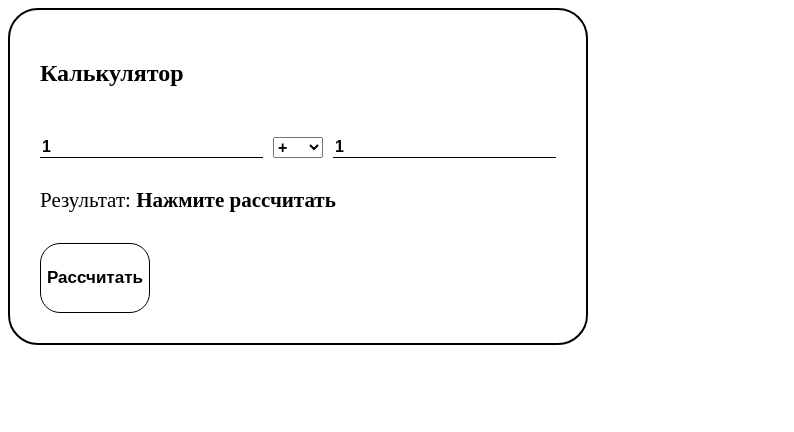
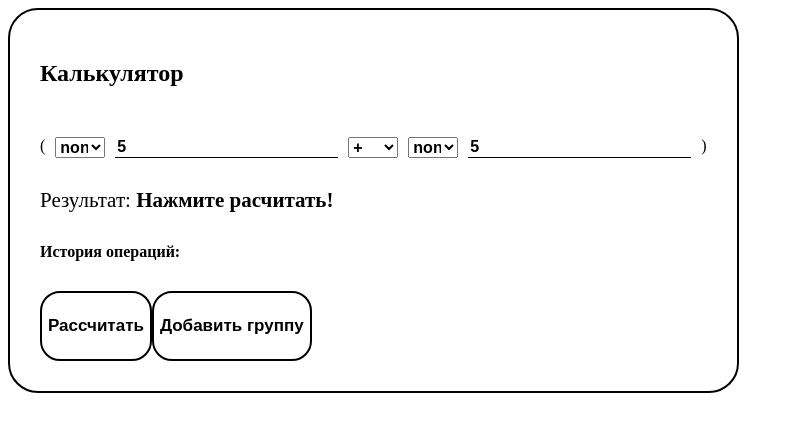
Before and after one commit to Danslis/angular-course, an Angular app: page / in a window 1280 px wide. Shown: the top 432 px of the page, without its empty margins (0-794 px from the left). Built offline with nearby package versions, Linux system fonts and the light colour scheme.

Commit message:
калькулятор

```diff
--- a/src/app/calculator/component/my-calculator.component.html
+++ b/src/app/calculator/component/my-calculator.component.html
@@ -1,19 +1,77 @@
 <div class="calculator">
   <h2 class="calculator__title">Калькулятор</h2>
-  <div class="calculator__container">
-  <input type="number" class="calculator__input" [(ngModel)]="first"/>
-  <select class="calculator__select" [(ngModel)]="operation">
-    <option [value]="operation" *ngFor="let operation of operations">
-      {{operation}}
-    </option>
-  </select>
-  <input type="number" class="calculator__input" [(ngModel)]="second"/>
+
+  <ng-container *ngFor="let group of calcGroups; let i = index">
+    <div class="calculator__container">
+      <span>(</span>
+      <select class="calculator__modif" [(ngModel)]="group.first.modificator">
+        <option
+          [value]="modificator.value"
+          *ngFor="let modificator of calcModifiers | keyvalue"
+        >
+          {{ modificator.value }}
+        </option>
+      </select>
+      <input
+        type="number"
+        class="calculator__input"
+        [(ngModel)]="group.first.value"
+      />
+      <select class="calculator__select" [(ngModel)]="group.operation">
+        <option
+          [value]="operation.value"
+          *ngFor="let operation of calcOperations | keyvalue"
+        >
+          {{ operation.value }}
+        </option>
+      </select>
+      <select class="calculator__modif" [(ngModel)]="group.second.modificator">
+        <option
+          [value]="modificator.value"
+          *ngFor="let modificator of calcModifiers | keyvalue"
+        >
+          {{ modificator.value }}
+        </option>
+      </select>
+      <input
+        type="number"
+        class="calculator__input"
+        [(ngModel)]="group.second.value"
+      />
+      <span>)</span>
+
+      <button *ngIf="i !== 0" (click)="removeGroup(i)">del</button>
+    </div>
+
+    <select
+      class="calculator__select"
+      [(ngModel)]="operationsBetweenGroups[i]"
+      *ngIf="operationsBetweenGroups.length > i"
+    >
+      <option
+        [value]="operation.value"
+        *ngFor="let operation of calcOperations | keyvalue"
+      >
+        {{ operation.value }}
+      </option>
+    </select>
+  </ng-container>
+
+  <span class="calculator__result"
+    >Результат: <span>{{ result ? result : "Нажмите расчитать!" }}</span></span
+  >
+
+  <div class="calculator__history">
+    <span class="calculator__history-title">История операций:</span>
+    <span *ngFor="let obj of history; let i = index"
+      >{{ i + 1 }}. {{ obj }}</span
+    >
   </div>
 
-  <span class="calculator__result">
-    Результат:
-    <span>{{result ? result: 'Нажмите рассчитать'}}</span>
-  </span>
-
-  <button (click)="calc()" class="calculator__btn">Рассчитать</button>
+  <div>
+    <button class="calculator__btn" (click)="calcGroup()">Рассчитать</button>
+    <button class="calculator__btn" (click)="addGroup()">
+      Добавить группу
+    </button>
+  </div>
 </div>
--- a/src/app/calculator/component/my-calculator.component.scss
+++ b/src/app/calculator/component/my-calculator.component.scss
@@ -1,4 +1,4 @@
-.calculator{
+.calculator {
   display: flex;
   flex-direction: column;
 
@@ -10,14 +10,14 @@
 
   padding: 30px;
 
-  &__container{
+  &__container {
     display: flex;
     flex-direction: row;
 
     gap: 10px;
   }
 
-  &__input{
+  &__input {
     font-size: 16px;
     font-weight: bold;
 
@@ -26,29 +26,48 @@
     border-bottom: 1px solid black;
   }
 
-  &__select{
+  &__select {
     outline: none;
     font-size: 16px;
     font-weight: bold;
     width: 50px;
   }
 
-  &__result{
+  &__result {
     font-size: 21px;
 
-    span{
+    span {
       font-weight: bold;
-    };
+    }
   }
 
-  &__btn{
+  &__modif {
+    font-size: 16px;
+    outline: none;
+    font-size: 16px;
+    font-weight: bold;
+    width: 50px;
+  }
+
+  &__history {
+    display: flex;
+    flex-direction: column;
+    gap: 15px;
+
+    &-title {
+      font-weight: bold;
+      font-size: 16px;
+    }
+  }
+
+  &__btn {
     outline: none;
 
     width: fit-content;
     height: 70px;
     font-weight: bold;
     font-size: 17px;
-    border: 1px solid black;
+    border: 2px solid black;
     border-radius: 20px;
     background-color: transparent;
 
--- a/src/app/calculator/component/my-calculator.component.ts
+++ b/src/app/calculator/component/my-calculator.component.ts
@@ -1,4 +1,29 @@
 import { Component } from '@angular/core';
+
+interface CalcGroup {
+    first: CalcVar
+    second: CalcVar
+    operation: CalcOperations;
+}
+
+interface CalcVar {
+    value: number;
+    modificator: CalcModifiers;
+}
+enum CalcOperations {
+    plus = '+',
+    minus = '-',
+    multiply = '*',
+    divide = '/'
+}
+enum CalcModifiers {
+    none = 'none',
+    sin = 'sin',
+    cos = 'cos',
+    square = 'square',
+}
+
+
 
 @Component({
     selector: 'app-my-calculator',
@@ -6,31 +31,106 @@ import { Component } from '@angular/core';
     styleUrls: ['./my-calculator.component.scss']
 })
 export class MyCalculatorComponent {
+    public calcOperations = CalcOperations;
 
-  public first: number = 1;
-  public second: number = 1;
+    public calcModifiers = CalcModifiers;
 
-  public operation: string = '+';
+    public calcGroups: CalcGroup[] = [
+        {
+            first: {
+                value: 5,
+                modificator: CalcModifiers.none
+            },
+            second: {
+                value: 5,
+                modificator: CalcModifiers.none
+            },
+            operation: CalcOperations.plus
+        }
+    ]
 
-  public operations: string[] = ['+', '-', '*', '/'];
+    public initialCalcGroups = this.calcGroups;
 
-  public result?: number;
+    public history: string[] = [];
 
-  public calc(){
-    switch (this.operation) {
-      case '+':
-        this.result =  this.first + this.second;
-        break;
-      case '-':
-        this.result =  this.first - this.second;
-        break;
-      case '*':
-        this.result =  this.first * this.second;
-        break;
-      case '/':
-        this.result =  this.first / this.second;
-        break;
+    public operationsBetweenGroups: CalcOperations[] = [];
+
+    public result?: number;
+
+    public addGroup(): void {
+        this.calcGroups.push({
+            first: {
+                value: 0,
+                modificator: CalcModifiers.none
+            },
+            second: {
+                value: 0,
+                modificator: CalcModifiers.none
+            },
+            operation: CalcOperations.plus
+        })
+
+        this.operationsBetweenGroups.push(CalcOperations.plus);
     }
-  }
+
+    public removeGroup(index: number): void {
+        this.calcGroups.splice(index, 1);
+    }
+
+    public calcGroup() {
+
+        let result = 0;
+
+        let tempHistory: string[] = [];
+
+        this.calcGroups.forEach((group, i) => {
+            if (i === 0) {
+                result = this.calc(this.caclValueWithModif(group.first), this.caclValueWithModif(group.second), group.operation);
+            } else {
+                let tempResult = this.calc(this.caclValueWithModif(group.first), this.caclValueWithModif(group.second), group.operation);
+                result = this.calc(result, tempResult, this.operationsBetweenGroups[i - 1]);
+            }
+            tempHistory.push(
+                `
+        (
+          ${group.first.modificator !== CalcModifiers.none ? group.first.modificator : ''} ${group.first.value}
+          ${group.operation}
+          ${group.second.modificator !== CalcModifiers.none ? group.second.modificator : ''} ${group.second.value}
+          )
+        `)
+        })
+
+        tempHistory.push(`= ${result}`);
+        this.history.push(tempHistory.join(' '));
+
+        this.result = result;
+
+    }
+
+    public caclValueWithModif(value: CalcVar): number {
+        switch (value.modificator) {
+            case CalcModifiers.none:
+                return value.value;
+            case CalcModifiers.cos:
+                return Math.cos(value.value);
+            case CalcModifiers.sin:
+                return Math.sin(value.value);
+            case CalcModifiers.square:
+                return Math.pow(value.value, 2);
+        }
+    }
+
+    public calc(first: number, second: number, operation: CalcOperations): number {
+        switch (operation) {
+            case CalcOperations.plus:
+                return first + second;
+            case CalcOperations.minus:
+                return first - second;
+            case CalcOperations.multiply:
+                return first * second;
+            case CalcOperations.divide:
+                return first / second;
+        }
+    }
 
 }
```
